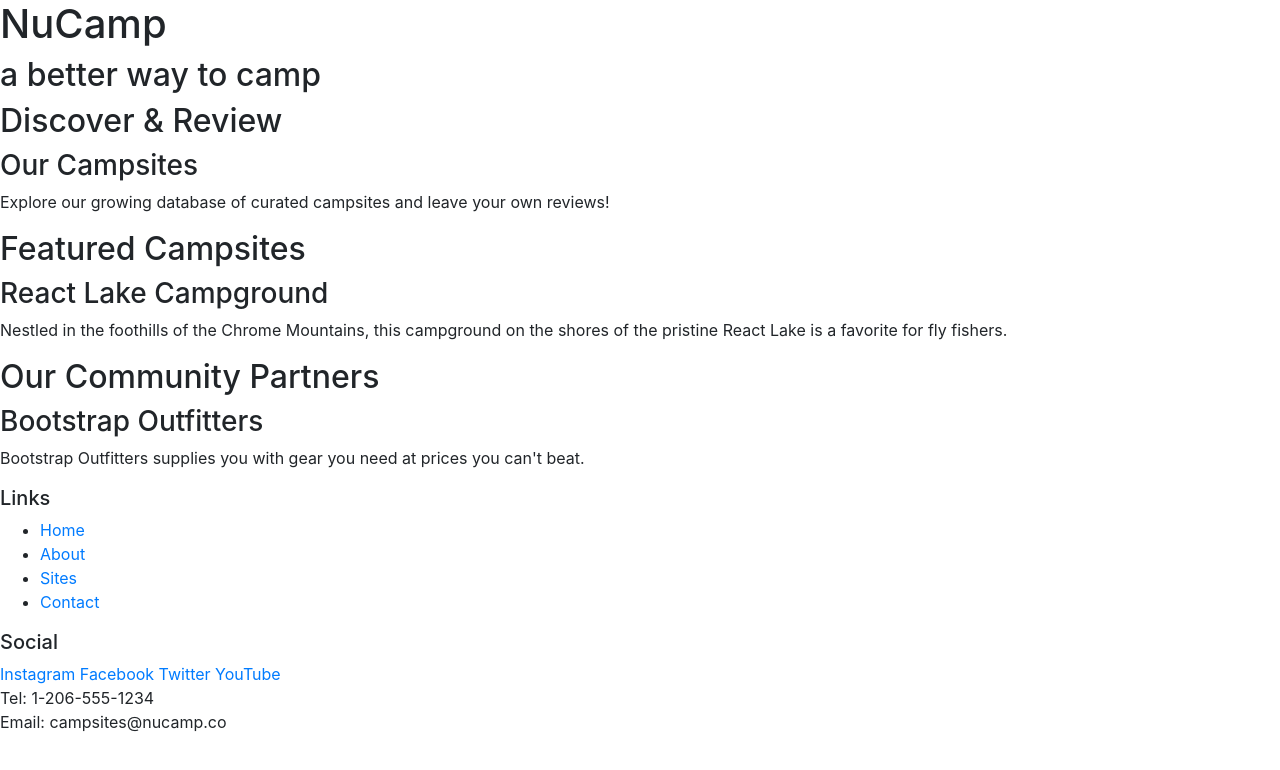
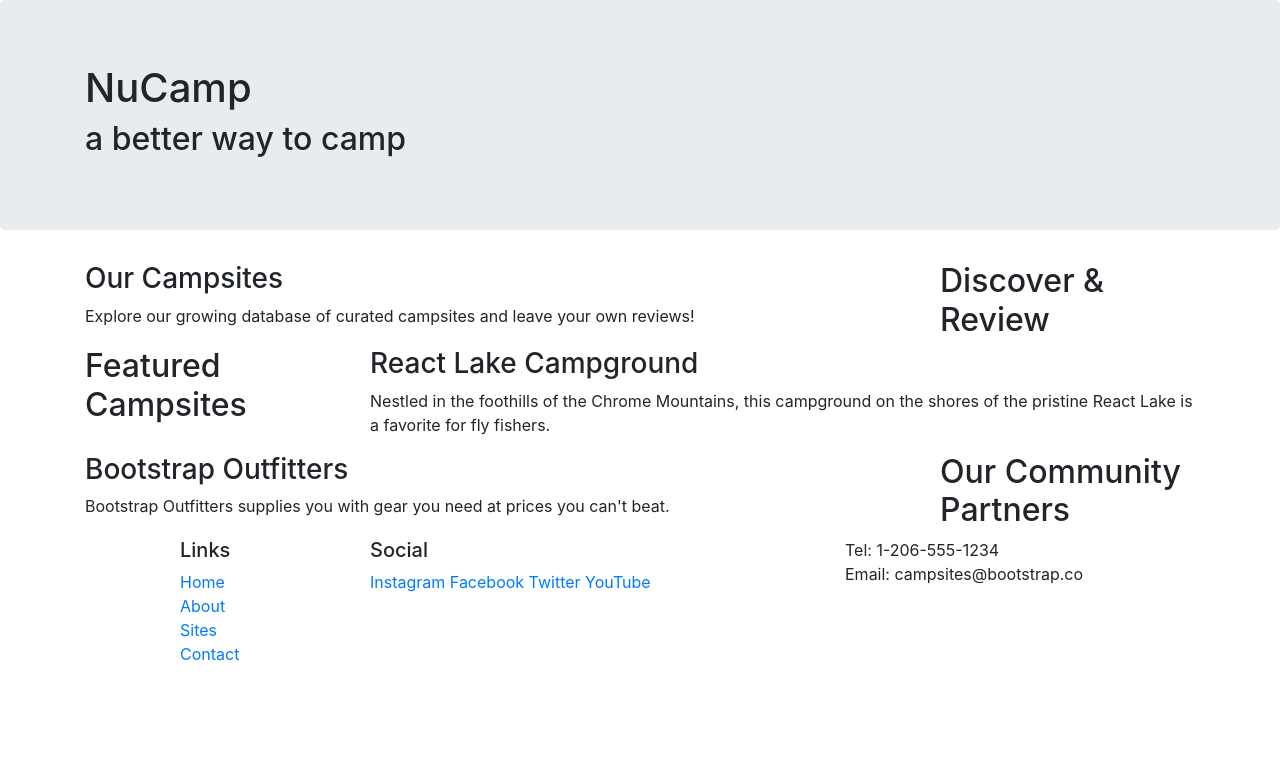
Before and after one commit to DrPepper17/BootStrapCampsite, a website: page index.html in a window 1280 px wide. Drawn offline with nearby package versions, Linux system fonts and the light colour scheme.

Commit message:
Updated with Bootstrap Grid framework

```diff
--- a/index.html
+++ b/index.html
@@ -9,56 +9,78 @@
     <!-- Bootstrap CSS -->
     <link rel="stylesheet" href="node_modules/bootstrap/dist/css/bootstrap.min.css" />
 
-    <title>NuCamp: A Better Way To Camp</title>
+    <title>Bootstrap: A Better Way To Camp</title>
 </head>
 
 <body>
 
-    <header>
-        <div>
+    <header class="jumbotron">
+        <div class="container">
+            <div class="row">
+                <div class="col">
                     <h1>NuCamp</h1>
                     <h2>a better way to camp</h2>
                 </div>
+            </div>
+        </div>
     </header>
 
-    <div>
+    <div class="container">
+        <div class="row">
+            <div class="col-sm-4 order-sm-last col-md-3">
                 <h2>Discover & Review</h2>
+            </div>
+            <div class="col">
                 <h3>Our Campsites</h3>
                 <p>Explore our growing database of curated campsites and leave your own reviews!</p>
             </div>
+        </div>
 
-    <div>
+        <div class="row">
+            <div class="col-sm-4 col-md-3">
                 <h2>Featured Campsites</h2>
+            </div>
+            <div class="col">
                 <h3>React Lake Campground</h3>
                 <p>Nestled in the foothills of the Chrome Mountains, this campground on the shores of the pristine React Lake is a favorite for fly fishers.</p>
             </div>
+        </div>
 
-    <div>
+        <div class="row">
+            <div class="col-sm-4 order-sm-last col-md-3">
                 <h2>Our Community Partners</h2>
+            </div>
+            <div class="col">
                 <h3>Bootstrap Outfitters</h3>
                 <p>Bootstrap Outfitters supplies you with gear you need at prices you can't beat.</p>
             </div>
+        </div>
+    </div>
 
     <footer>
-        <div>
+        <div class="container">
+            <div class="row">
+                <div class="col-4 col-sm-2 offset-1">
                     <h5>Links</h5>
-            <ul>
+                    <ul class="list-unstyled">
                         <li><a href="#">Home</a></li>
                         <li><a href="#">About</a></li>
                         <li><a href="#">Sites</a></li>
                         <li><a href="#">Contact</a></li>
                     </ul>
                 </div>
-        <div>
+                <div class="col-6 col-sm-5">
                     <h5>Social</h5>
                     <a href="http://instagram.com/">Instagram</a>
                     <a href="http://facebook.com/">Facebook</a>
                     <a href="http://twitter.com/">Twitter</a>
                     <a href="http://youtube.com/">YouTube</a>
                 </div>
-        <div>
+                <div class="col-sm-4">
                     Tel: 1-206-555-1234<br />
-            Email: campsites@nucamp.co
+                    Email: campsites@bootstrap.co
+                </div>
+            </div>
         </div>
     </footer>
 
```
Lines whose indentation alone changed are shown as unchanged.
